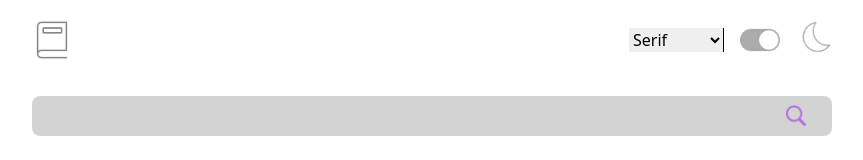
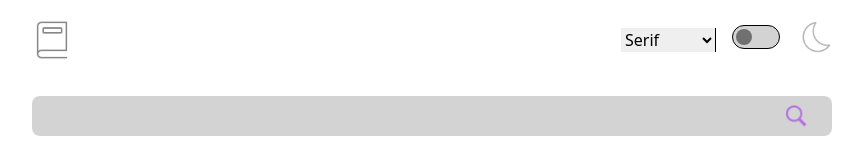
Before and after one commit to chiamaka28/dictionary-app, a React (Vite) app: page / in a window 1280 px wide. Shown: the top 160 px of the page, without its empty margins (208-1071 px from the left). Built offline with nearby package versions, Linux system fonts and the light colour scheme.

Commit message:
added the dark theme

```diff
--- a/src/App.jsx
+++ b/src/App.jsx
@@ -1,11 +1,30 @@
 import "./App.css";
 import Main from "./components/Main";
+import { useState } from "react";
+
 
 function App() {
+  const [darkMode, setDarkMode] = useState(false)
 
+
+  const handleTheme = () => {
+    setDarkMode(!darkMode);
+    console.log(darkMode);
+
+
+    if (darkMode) {
+      document.documentElement.classList.add('dark');
+    } else {
+      document.documentElement.classList.remove('dark');
+    }
+  }
   return (
-    <div className="my-container">
-      <Main />
+    <div className={`min-h-screen w-full dark:bg-black  ${
+      darkMode && 'dark'
+    }`}>
+      <div className="my-container ">
+        <Main  handleTheme={handleTheme}/>
+      </div>
     </div>
   );
 }
--- a/src/components/Main.jsx
+++ b/src/components/Main.jsx
@@ -1,22 +1,22 @@
 import book from "../assets/book.png";
 import boy from "../assets/boy.png";
 import sadboy from "../assets/sadboy.png";
-import toggle from "../assets/toggle.png";
 import moon from "../assets/moon.png";
 import search from "../assets/search.png";
 import play from "../assets/play.png";
 import { useState, useRef } from "react";
 
-const Main = () => {
+const Main = ({ handleTheme}) => {
   const ref = useRef(null);
   const [placeHolder, setPlaceHolder] = useState(true);
   const [text, setText] = useState("");
   const [errorMessage, setErrorMessage] = useState(false);
   const [displaySearch, setDisplaySearch] = useState([]);
 
+
   async function handleSearch() {
     setPlaceHolder(false);
-     const response = await fetch(
+    const response = await fetch(
       `https://api.dictionaryapi.dev/api/v2/entries/en/${text}`
     );
 
@@ -34,8 +34,9 @@ const Main = () => {
     return data;
   }
 
-  console.log(displaySearch);
-  console.log(typeof displaySearch);
+  // console.log(displaySearch);
+  // console.log(typeof displaySearch);
+
 
   const clickHandler = () => {
     handleSearch();
@@ -47,7 +48,7 @@ const Main = () => {
   };
 
   return (
-    <>
+    <div>
       <div className="flex justify-between py-5">
         <div>
           <img className="w-10" src={book} alt="" />
@@ -57,8 +58,21 @@ const Main = () => {
             <option value="Serif">Serif</option>
             <option value="Sans-serif">Sans-serif</option>
           </select>
-          <div>
-            <img className="w-10" src={toggle} alt="" />
+          <div className="relative" onClick={handleTheme}>
+            <input
+              type="checkbox"
+              className="peer
+    appearance-none cursor-pointer
+    border bg-grey rounded-full
+    checked:bg-lightPurple w-12 h-6"
+            />
+            <span
+              className="peer-checked:left-7
+    transition-all duration-200
+    pointer-events-none w-4 h-4
+    block absolute top-1 left-1
+    rounded-full bg-darkGrey"
+            ></span>
           </div>
           <div>
             <img className="w-9" src={moon} alt="" />
@@ -67,7 +81,7 @@ const Main = () => {
       </div>
       <div className="relative">
         <input
-          className="bg-grey w-full outline-0 py-2 px-4 my-4 rounded-lg"
+          className="bg-grey w-full outline-0 py-2 px-4 my-4 rounded-lg dark:text-white"
           value={text}
           name="search"
           onChange={(e) => setText(e.target.value)}
@@ -87,7 +101,7 @@ const Main = () => {
       <div className="px-5">
         {displaySearch.map((item, index) => (
           <div key={index}>
-            <h1 className="text-3xl">{item.word}</h1>
+            <h1 className="text-3xl dark:text-white">{item.word}</h1>
             {item.phonetics.slice(0, 1).map((it, index) => {
               return (
                 <div key={index} className="flex justify-between ">
@@ -109,13 +123,13 @@ const Main = () => {
                     key={index}
                     className="flex  items-center justify-start gap-3"
                   >
-                    <h2 className="font-['Pacifico'] text-[18px]">
+                    <h2 className="font-['Pacifico'] text-[18px]  dark:text-white">
                       {meaning.partOfSpeech}
                     </h2>
                     <span className="w-[100%] h-[1px] bg-grey"></span>
                   </div>
                   <div className="pb-7">
-                    <h4 className="py-4 text-gray">Meaning</h4>
+                    <h4 className="py-4 text-gray  dark:text-white">Meaning</h4>
 
                     {meaning.definitions
                       .slice(0, 5)
@@ -123,12 +137,12 @@ const Main = () => {
                         return (
                           <div>
                             <ul className="list-disc list-outside list-style-purple marker:text-purple">
-                              <li key={index} className="py-2">
+                              <li key={index} className="py-2  dark:text-white">
                                 {definition.definition}
                               </li>
                             </ul>
                             {definition.example ? (
-                              <p className="text-gray">
+                              <p className="text-gray  dark:text-white">
                                 "{definition.example}"
                               </p>
                             ) : (
@@ -138,8 +152,8 @@ const Main = () => {
                               .slice(0, 1)
                               .map((synonyms, index) => {
                                 return (
-                                  <p key={index} className="text-purple py-3">
-                                    <span className="text-gray pr-5">
+                                  <p key={index} className="text-purple py-3 ">
+                                    <span className="text-gray pr-5 ">
                                       Synonyms
                                     </span>
                                     {synonyms}
@@ -154,8 +168,8 @@ const Main = () => {
               );
             })}
             <div className="py-4 md:flex md:gap-2 border-t-[1px] border-grey pb-12">
-              <h4 className="text-gray">Source</h4>
-              <a className="underline" href={item.sourceUrls} target="_blank">
+              <h4 className="text-gray  dark:text-white">Source</h4>
+              <a className="underline  dark:text-white" href={item.sourceUrls} target="_blank">
                 {item.sourceUrls}
               </a>
             </div>
@@ -171,7 +185,7 @@ const Main = () => {
           </div>
         )}
       </div>
-    </>
+    </div>
   );
 };
 
--- a/tailwind.config.js
+++ b/tailwind.config.js
@@ -1,5 +1,6 @@
 /** @type {import('tailwindcss').Config} */
 export default {
+  darkMode: 'class',
   content: ["./index.html", "./src/**/*.{js,ts,jsx,tsx}"],
   theme: {
     extend: {
@@ -7,7 +8,8 @@ export default {
         grey:"#A1A1A178",
         lightPurple:"#B36BE191",
         purple:"#B36BE1FA",
-        gray:"#0000009C"
+        gray:"#0000009C",
+        darkGrey:"#00000078",
       }
     },
   },
```
Also changed, not shown: src/assets/toggle.png.
